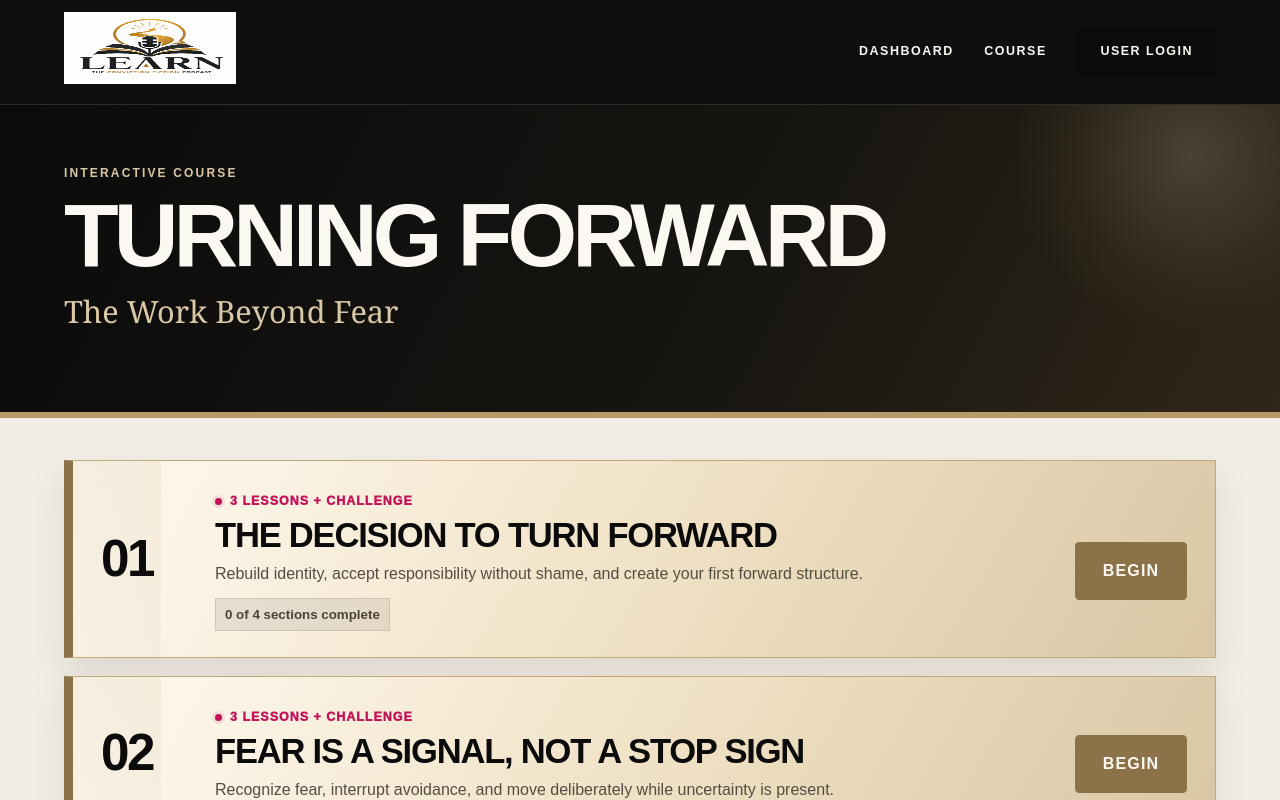
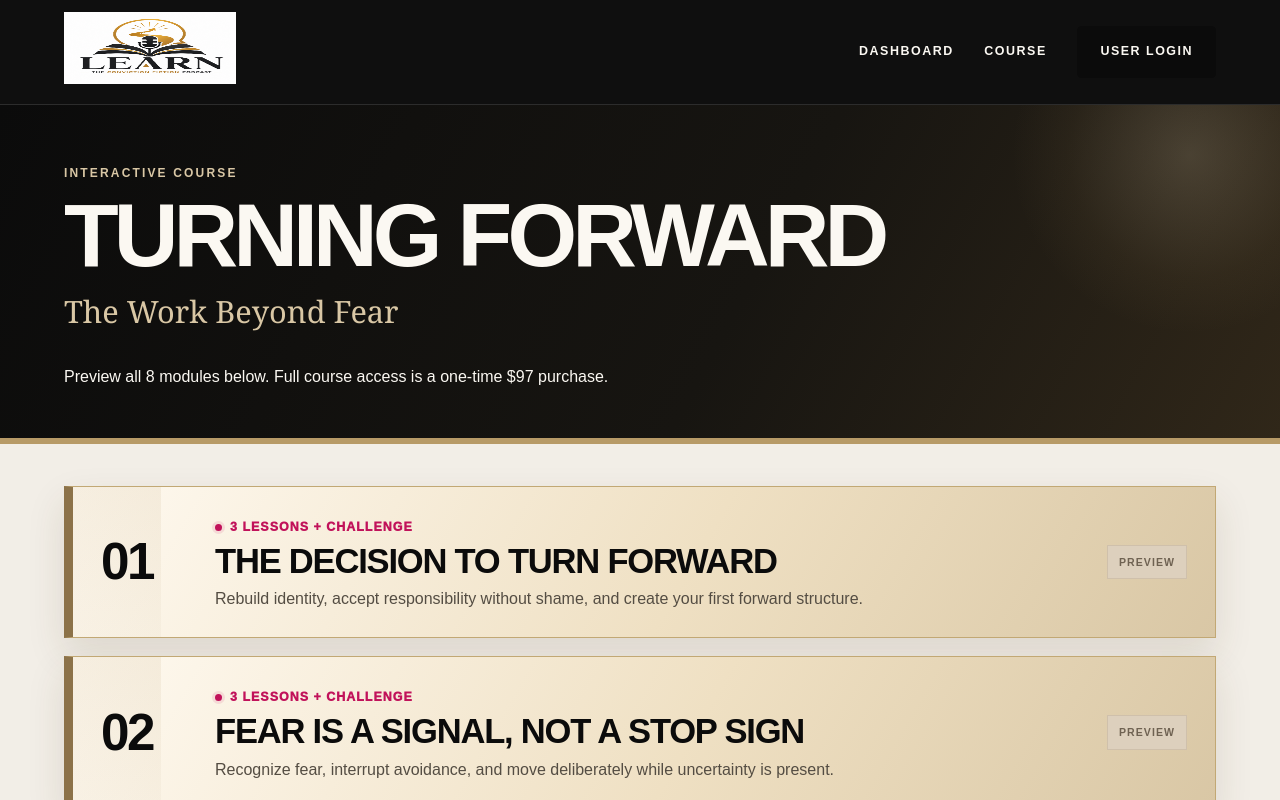
Before and after one commit to riversantoine93-dotcom/TCF-Learn, a Next.js app: page /course/turning-forward in a window 1280 px wide. Shown: the top 800 px of the page. Built offline with nearby package versions, Linux system fonts and the light colour scheme; no server answers.

Commit message:
Turn course overview into paid-access preview

```diff
--- a/app/course/turning-forward/page.tsx
+++ b/app/course/turning-forward/page.tsx
@@ -3,7 +3,16 @@ import { useEffect, useState } from "react";
 import Link from "next/link";
 import Header from "@/components/Header";
 import ProgressBar from "@/components/ProgressBar";
+import { useAuth } from "@/components/AuthProvider";
 import { modules } from "@/lib/course";
 import { loadLocalProgress, ProgressData } from "@/lib/progress";
+import { supabase } from "@/lib/supabase";
 
-export default function Course(){const [p,setP]=useState<ProgressData>({}); useEffect(()=>setP(loadLocalProgress()),[]); const m1=[p.lesson1,p.lesson2,p.lesson3,p.challenge].filter(Boolean).length; return <main><Header/><section className="course-hero"><div className="shell"><span className="eyebrow">INTERACTIVE COURSE</span><h1>Turning Forward</h1><p>The Work Beyond Fear</p><ProgressBar value={Math.round(m1/32*100)}/></div></section><section className="shell module-list">{modules.map(m=><article className={`module-card ${!m.available?"locked":""}`} key={m.slug}><div className="module-number">{String(m.number).padStart(2,"0")}</div><div><span>{m.lessons} lessons + challenge</span><h2>{m.title}</h2><p>{m.description}</p>{m.number===1&&<small>{m1} of 4 sections complete</small>}</div>{m.available?<Link className="button secondary" href={`/course/turning-forward/${m.slug}`}>{m1?"Continue":"Begin"}</Link>:<span className="locked-pill">Coming soon</span>}</article>)}</section></main>}
+export default function Course(){
+ const [p,setP]=useState<ProgressData>({}); const [enrolled,setEnrolled]=useState(false); const [checking,setChecking]=useState(true); const [buying,setBuying]=useState(false); const {user,loading}=useAuth();
+ useEffect(()=>setP(loadLocalProgress()),[]);
+ useEffect(()=>{if(loading)return;if(!user||!supabase){setEnrolled(false);setChecking(false);return;}setChecking(true);supabase.from("enrollments").select("id").eq("user_id",user.id).eq("course_slug","turning-forward").eq("active",true).maybeSingle().then(({data})=>setEnrolled(Boolean(data))).finally(()=>setChecking(false));},[user,loading]);
+ const m1=[p.lesson1,p.lesson2,p.lesson3,p.challenge].filter(Boolean).length;
+ async function checkout(){setBuying(true);try{const res=await fetch("/api/checkout",{method:"POST"});const data=await res.json();if(!res.ok||!data.url)throw new Error(data.error||"Checkout unavailable.");window.location.href=data.url;}catch(e){alert(e instanceof Error?e.message:"Checkout unavailable.");setBuying(false)}}
+ return <main><Header/><section className="course-hero"><div className="shell"><span className="eyebrow">INTERACTIVE COURSE</span><h1>Turning Forward</h1><p>The Work Beyond Fear</p>{enrolled?<ProgressBar value={Math.round(m1/32*100)}/>:<div className="notice">Preview all 8 modules below. Full course access is a one-time $97 purchase.</div>}</div></section><section className="shell module-list">{modules.map(m=><article className="module-card" key={m.slug}><div className="module-number">{String(m.number).padStart(2,"0")}</div><div><span>{m.lessons} lessons + challenge</span><h2>{m.title}</h2><p>{m.description}</p>{enrolled&&m.number===1&&<small>{m1} of 4 sections complete</small>}</div>{enrolled?<Link className="button secondary" href={`/course/turning-forward/${m.slug}`}>{m1?"Continue":"Begin"}</Link>:<span className="locked-pill">Preview</span>}</article>)}</section>{!checking&&!enrolled&&<section className="shell" style={{paddingBottom:"64px",textAlign:"center"}}><h2>Ready to turn forward?</h2><p>One payment. Full access to all 8 modules, lessons, activities, challenges, and progress tracking.</p><button className="button" onClick={checkout} disabled={buying}>{buying?"Opening secure checkout…":"Unlock Full Course — $97"}</button>{user&&<p><small>You are signed in, but this account does not currently have an active Turning Forward enrollment.</small></p>}</section>}</main>
+}
```
